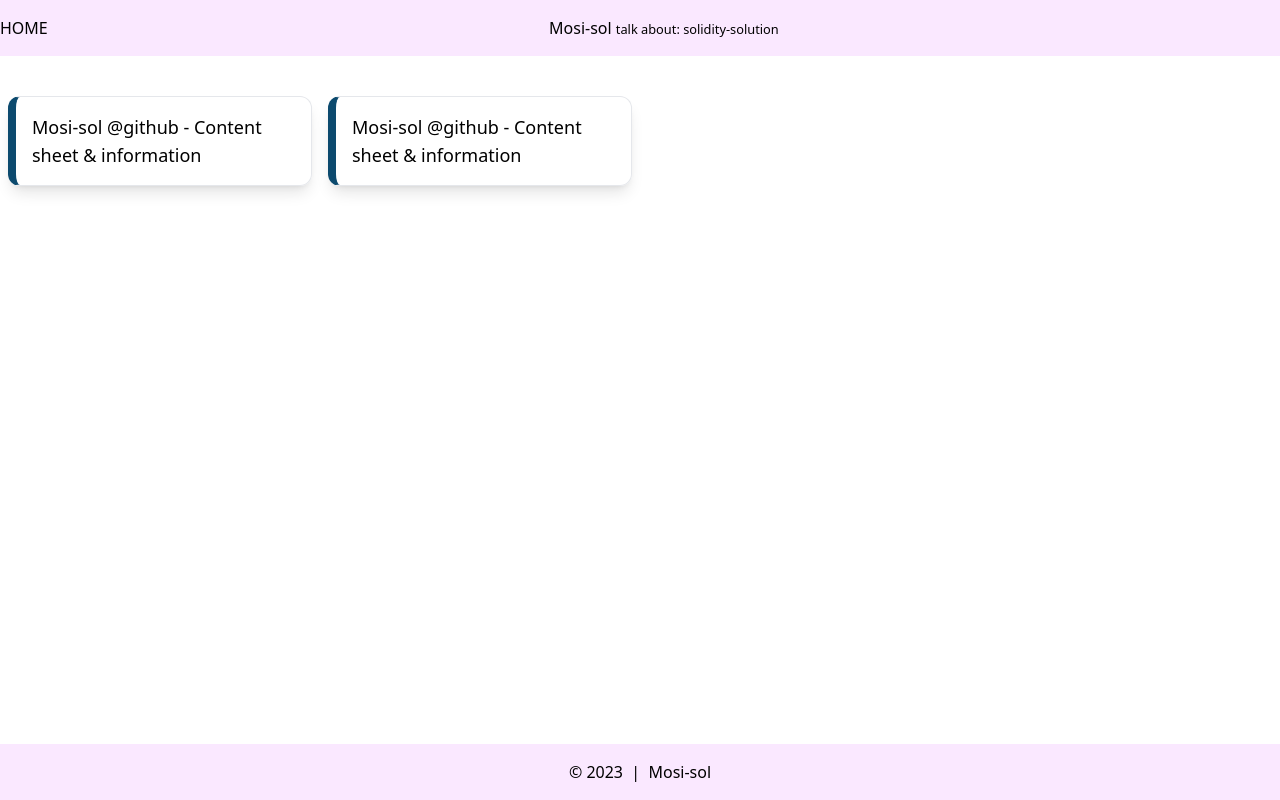
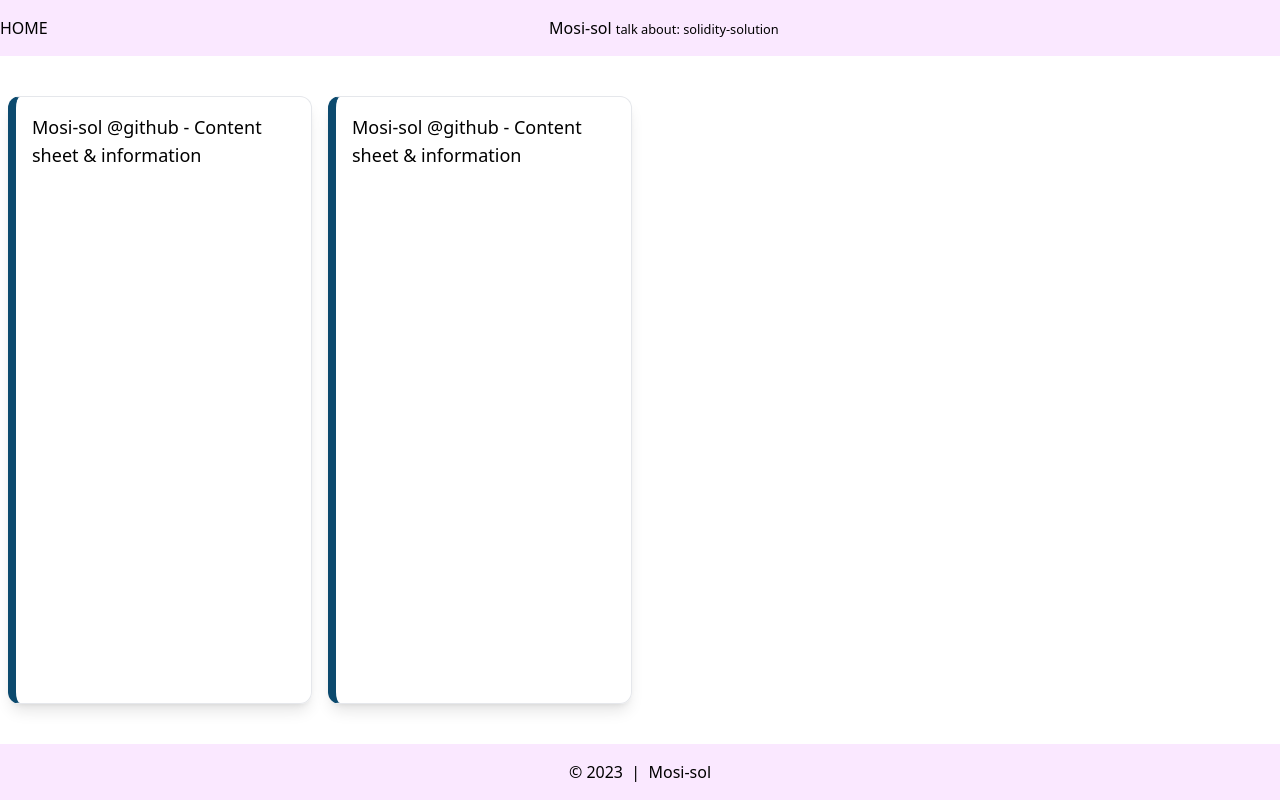
Before and after one commit to mosi-arch/blog, a Next.js app: page / in a window 1280 px wide. Built offline with nearby package versions, Linux system fonts and the light colour scheme.

Commit message:
Update layout.js

```diff
--- a/components/layout.js
+++ b/components/layout.js
@@ -11,7 +11,7 @@ export default function Layout({ children }) {
           <span className='mx-auto'>Mosi-sol <small>talk about: solidity-solution</small></span>{' '}
         </div>
       </header>
-      <main className='container mx-auto flex-1 w-full'>{children}</main>
+      <main className='container mx-auto flex-1 w-full grid grid-cols-1'>{children}</main>
       <footer className='bg-fuchsia-100 mt-8 py-4'>
         <div className='container mx-auto flex justify-center'>
           &copy; 2023 &nbsp;|&nbsp; Mosi-sol
```
